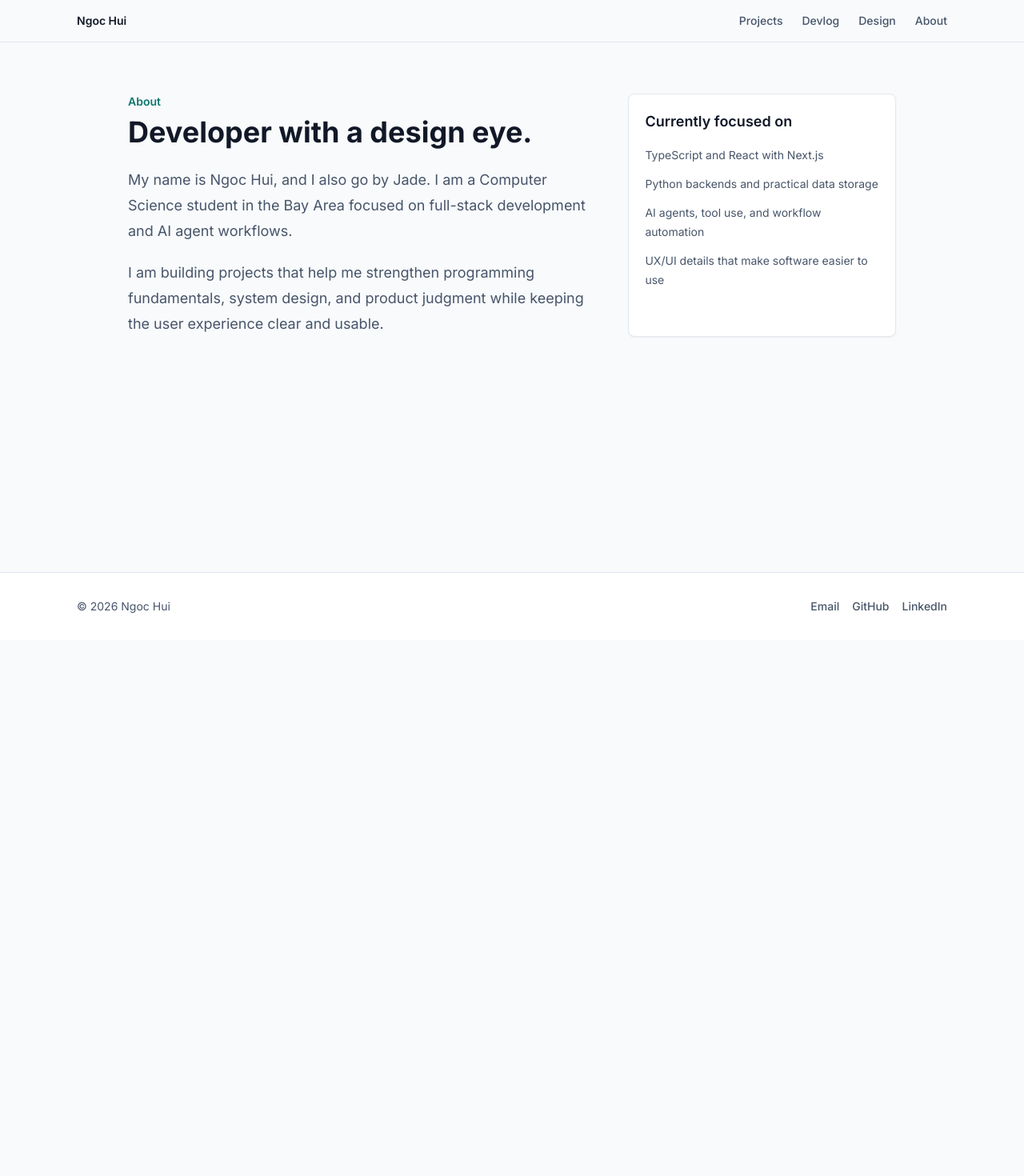
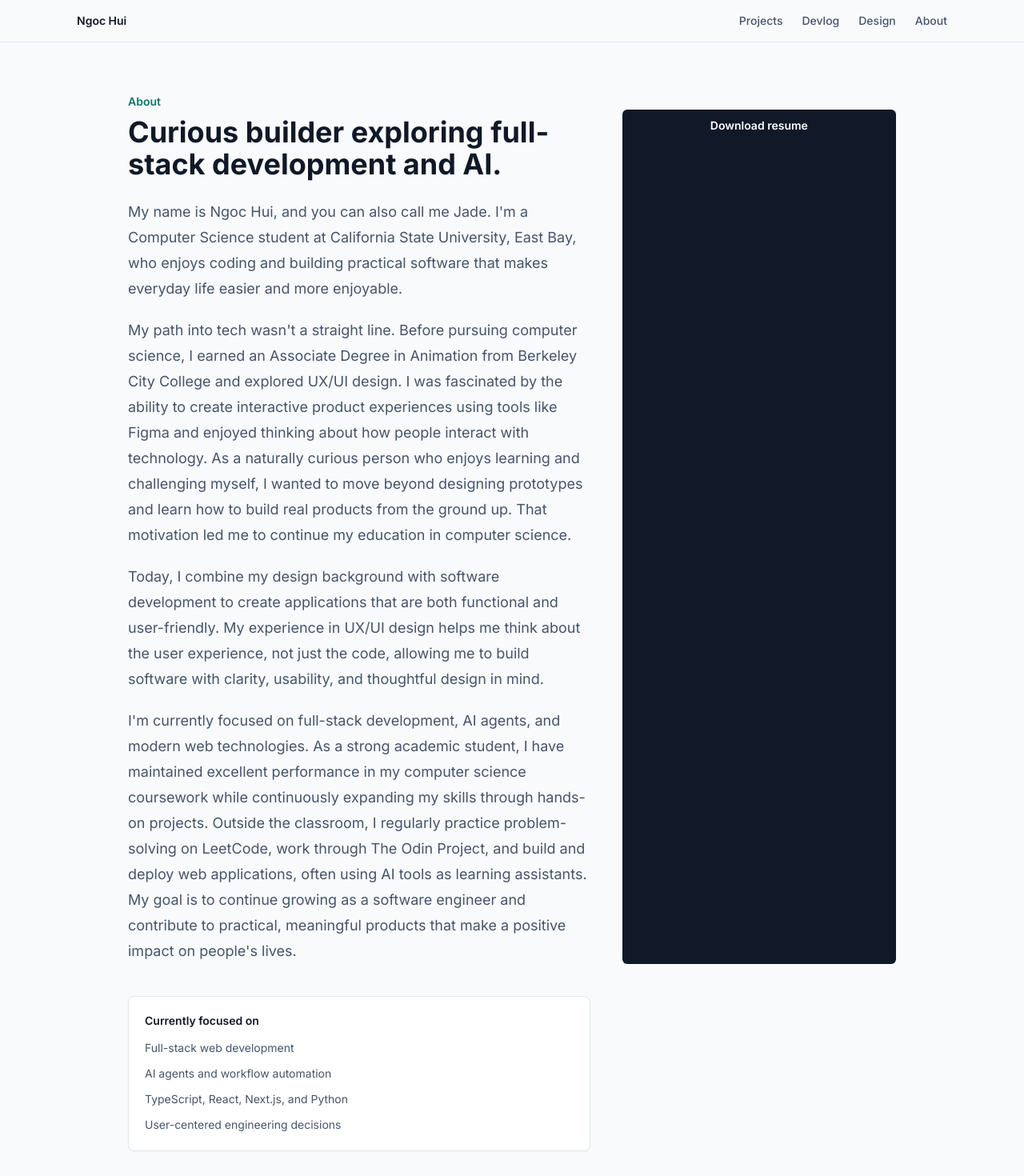
Before and after one commit to jadecodelab/Portfolio-Website, a Next.js app: page /about in a window 1280 px wide. Shown: the top 1470 px of the page at 80% size. Before the commit the page ends 800 px from the top, so only its background shows below. Built offline with nearby package versions, Linux system fonts and the light colour scheme.

Commit message:
Update about page

```diff
--- a/app/about/page.tsx
+++ b/app/about/page.tsx
@@ -5,26 +5,70 @@ export const metadata = {
 export default function AboutPage() {
   return (
     <section className="mx-auto max-w-5xl px-5 py-16 sm:px-6 lg:px-8">
-      <div className="grid gap-10 lg:grid-cols-[1.4fr_0.8fr]">
+      <div className="grid gap-10 lg:grid-cols-[1.35fr_0.8fr]">
         <div>
           <p className="text-sm font-semibold text-circuit">About</p>
-          <h1 className="mt-2 text-4xl font-bold tracking-normal text-ink">Developer with a design eye.</h1>
+          <h1 className="mt-2 text-4xl font-bold tracking-normal text-ink">
+            Curious builder exploring full-stack development and AI.
+          </h1>
+
           <div className="mt-6 space-y-5 text-lg leading-8 text-slate-600">
             <p>
-              My name is Ngoc Hui, and I also go by Jade. I am a Computer Science student in the Bay Area focused on full-stack development and AI agent workflows.
+              My name is Ngoc Hui, and you can also call me Jade. I'm a Computer
+              Science student at California State University, East Bay, who
+              enjoys coding and building practical software that makes everyday
+              life easier and more enjoyable.
             </p>
             <p>
-              I am building projects that help me strengthen programming fundamentals, system design, and product judgment while keeping the user experience clear and usable.
+              My path into tech wasn't a straight line. Before pursuing computer
+              science, I earned an Associate Degree in Animation from Berkeley
+              City College and explored UX/UI design. I was fascinated by the
+              ability to create interactive product experiences using tools like
+              Figma and enjoyed thinking about how people interact with
+              technology. As a naturally curious person who enjoys learning and
+              challenging myself, I wanted to move beyond designing prototypes
+              and learn how to build real products from the ground up. That
+              motivation led me to continue my education in computer science.
+            </p>
+            <p>
+              Today, I combine my design background with software development to
+              create applications that are both functional and user-friendly. My
+              experience in UX/UI design helps me think about the user
+              experience, not just the code, allowing me to build software with
+              clarity, usability, and thoughtful design in mind.
+            </p>
+            <p>
+              I'm currently focused on full-stack development, AI agents, and
+              modern web technologies. As a strong academic student, I have
+              maintained excellent performance in my computer science coursework
+              while continuously expanding my skills through hands-on projects.
+              Outside the classroom, I regularly practice problem-solving on
+              LeetCode, work through The Odin Project, and build and deploy web
+              applications, often using AI tools as learning assistants. My goal
+              is to continue growing as a software engineer and contribute to
+              practical, meaningful products that make a positive impact on
+              people's lives.
             </p>
           </div>
         </div>
+
+        <a
+          href="/Ngoc%20Hui_Resume.pdf"
+          target="_blank"
+          rel="noopener noreferrer"
+          className="mt-5 inline-flex w-full justify-center rounded-md bg-ink px-4 py-2.5 text-center text-sm font-semibold text-white transition hover:bg-signal"
+        >
+          Download resume
+        </a>
         <aside className="rounded-lg border border-slate-200 bg-white p-5 shadow-sm">
-          <h2 className="text-lg font-semibold text-ink">Currently focused on</h2>
-          <ul className="mt-4 space-y-3 text-sm leading-6 text-slate-600">
-            <li>TypeScript and React with Next.js</li>
-            <li>Python backends and practical data storage</li>
-            <li>AI agents, tool use, and workflow automation</li>
-            <li>UX/UI details that make software easier to use</li>
+          <h2 className="text-sm font-semibold text-ink">
+            Currently focused on
+          </h2>
+          <ul className="mt-3 space-y-2 text-sm leading-6 text-slate-600">
+            <li>Full-stack web development</li>
+            <li>AI agents and workflow automation</li>
+            <li>TypeScript, React, Next.js, and Python</li>
+            <li>User-centered engineering decisions</li>
           </ul>
         </aside>
       </div>
```
Also changed, not shown: 1 other file (tests, documents, lock files or other folders).
